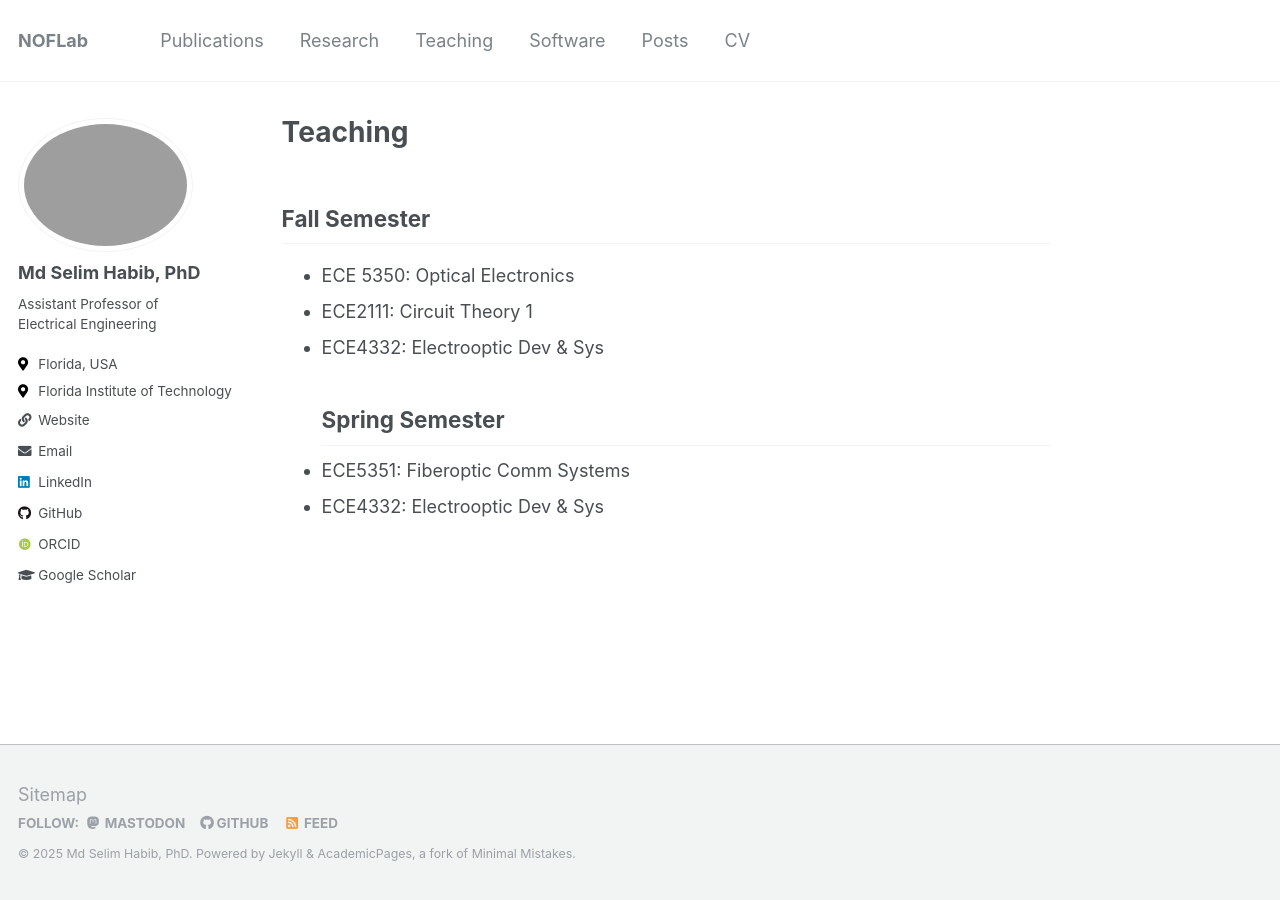
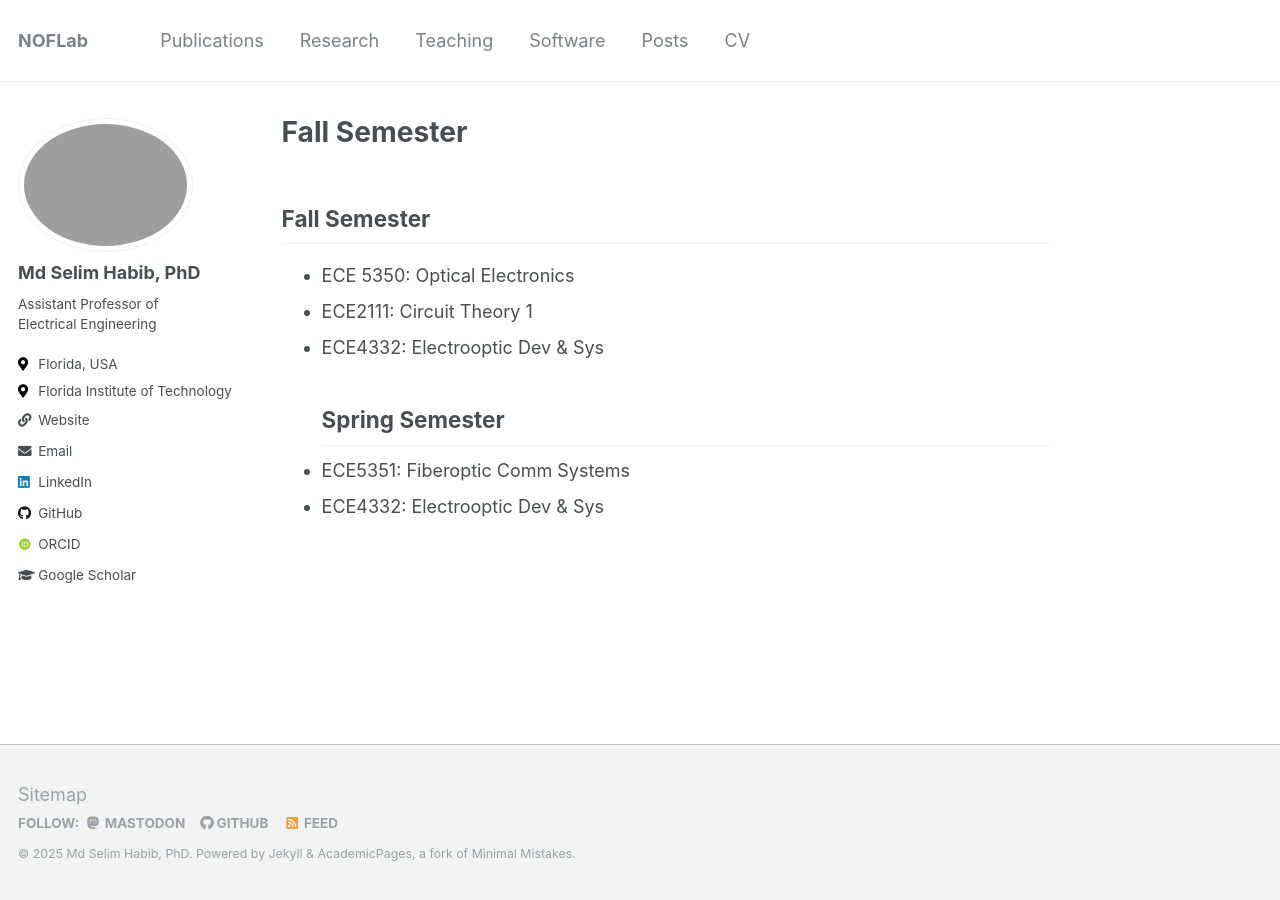
Before and after one commit to mhabib73/NOFLab.github.io, a Jekyll site: the page built from _pages/teaching.md, in a window 1280 px wide. Built offline with Jekyll 4.4.1, drawn with Linux system fonts in a browser that asks for light colours; some web fonts are replaced; our own code applies the rules of GitHub Pages for plain Markdown files; part of the change alters nothing that is shown.

Commit message:
Update teaching.md
Signed-off-by: Md Selim Habib <selim041073@gmail.com>

```diff
--- a/_pages/teaching.md
+++ b/_pages/teaching.md
@@ -1,6 +1,6 @@
 ---
 permalink: /teaching/
-title: "Teaching"
+#title: "Teaching"
 ---
 ## Fall Semester
 - ECE 5350: Optical Electronics
```
